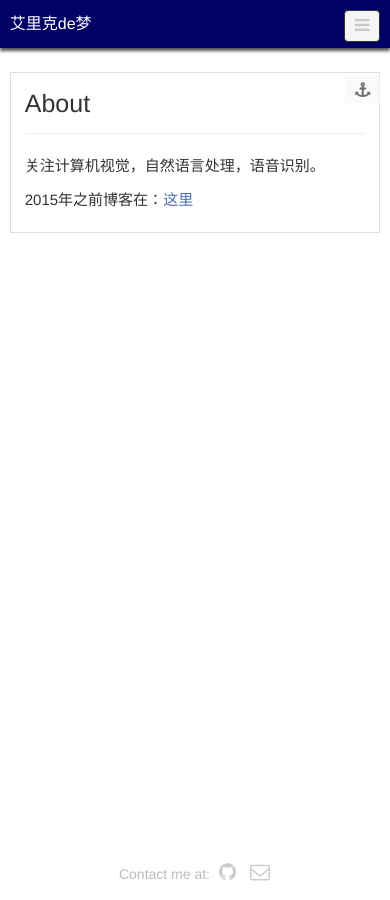
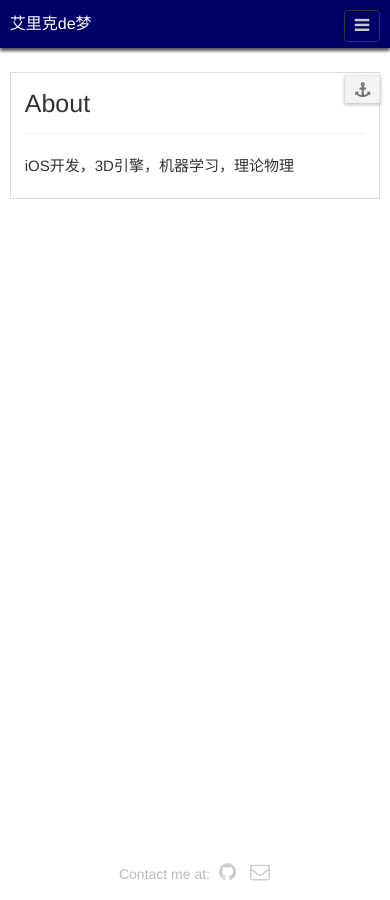
Before and after one commit to pyericz/blog, a Jekyll site: the page built from page/3about.md, in a window 390 px wide. Built offline with Jekyll 4.4.1, drawn with Linux system fonts in a browser that asks for light colours; comment, search, counter and statistics services are not loaded.

Commit message:
修复手机版页面bug

```diff
--- a/_sass/_header.scss
+++ b/_sass/_header.scss
@@ -118,7 +118,7 @@
                 right: 0;
                 top:10px;
                 padding: 5px 10px;
-                background: #f5f5f5;
+                background: #006;
                 border: 1px solid #333;
                 border-radius: 4px;
                 color: #c9c9c9;
@@ -126,10 +126,10 @@
                 -webkit-transition: 0.4s ease;
                 transition: 0.4s ease;
             }
-            >.active{
-                background: #c0ddc7;
-                color: #fff;
-            }
+            // >.active{
+            //     background: #c0ddc7;
+            //     color: #fff;
+            // }
             .nav-show{
                 visibility: visible;
                 transform: scale(1);
@@ -148,8 +148,9 @@
                 opacity: 0;
                 transition: 0.2s cubic-bezier(0.5, 0.1, 0.51, 1.38);
                 ul {
-                    background: #f5f5f5;
-                    border-radius: 0 0 4px 4px;
+                    background: #006;
+
+                    box-shadow: 0px 3px 3px 0px #555;
                     li {
                         font-size: 14px;
                         display: block;
@@ -164,7 +165,7 @@
                             border: none;
                         }
                         >.active {
-                            background-color: #c0ddc7;
+                            // background-color: #c0ddc7;
                             box-shadow: none;
                         }
                     }
--- a/_sass/_page.scss
+++ b/_sass/_page.scss
@@ -196,7 +196,8 @@
             padding: 5px 10px;
             color: #333;
             font-size: 15px;
-            background-color: #f8f8fd;
+            background-color: #fff;
+            box-shadow: 0 1px 3px 1px rgba(0, 0, 0, 0.3), 0 0 30px rgba(10, 10, 0, 0.1) inset;
             opacity: 0.7;
             transition: 0.2s cubic-bezier(0.5, 0.1, 0.51, 1.38);
         }
--- a/js/main.js
+++ b/js/main.js
@@ -47,8 +47,8 @@
         }
     })
 
-    // backToTopA.addEventListener('click',function (e) {
-    //     e.preventDefault()
-    //     window.scrollTo(0,0)
-    // })
+    backToTopA.addEventListener('click',function (e) {
+        e.preventDefault()
+        window.scrollTo(0,0)
+    })
 }());
--- a/js/pageContent.js
+++ b/js/pageContent.js
@@ -105,13 +105,15 @@
         var top = anchorBtn.getBoundingClientRect().top
             // console.log(top);
         var scrollTop = Math.max(document.documentElement.scrollTop, document.body.scrollTop)
-        if (scrollTop > 50) {
-            anchorBtn.style.top = '20px'
-            rightDiv.style.top = '20px'
-        } else {
-            anchorBtn.style.top = '76px'
-            rightDiv.style.top = '76px'
-        }
+        // if (scrollTop > 50) {
+        //     anchorBtn.style.top = '20px'
+        //     rightDiv.style.top = '20px'
+        // } else {
+        //     anchorBtn.style.top = '76px'
+        //     rightDiv.style.top = '76px'
+        // }
+        anchorBtn.style.top = '76px'
+        rightDiv.style.top = '76px'
     })
 }
 
--- a/page/3about.md
+++ b/page/3about.md
@@ -5,6 +5,4 @@
 icon: heart
 ---
 
-关注计算机视觉，自然语言处理，语音识别。
-
-2015年之前博客在：[这里](http://blog.csdn.net/vsooda/)
+iOS开发，3D引擎，机器学习，理论物理
```
